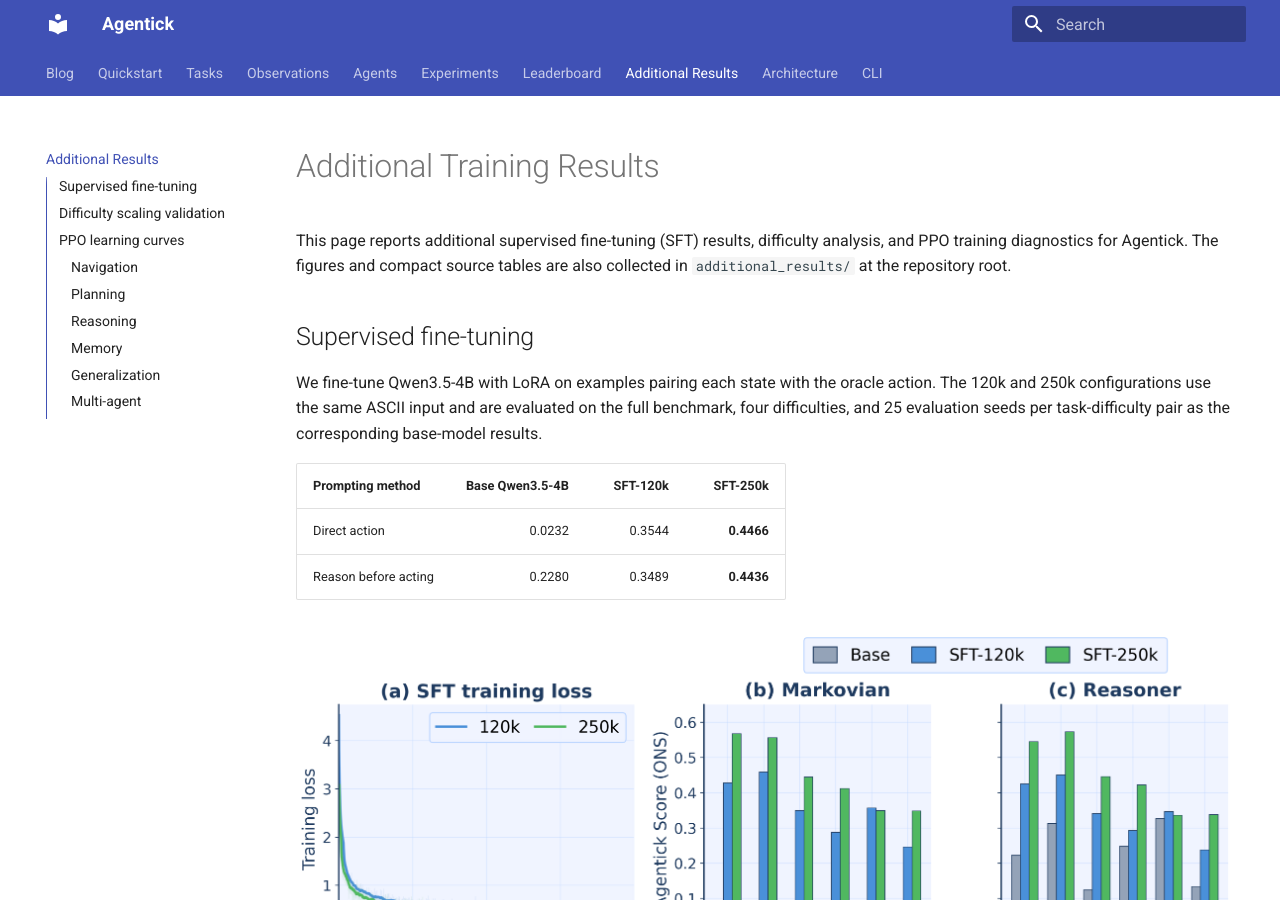
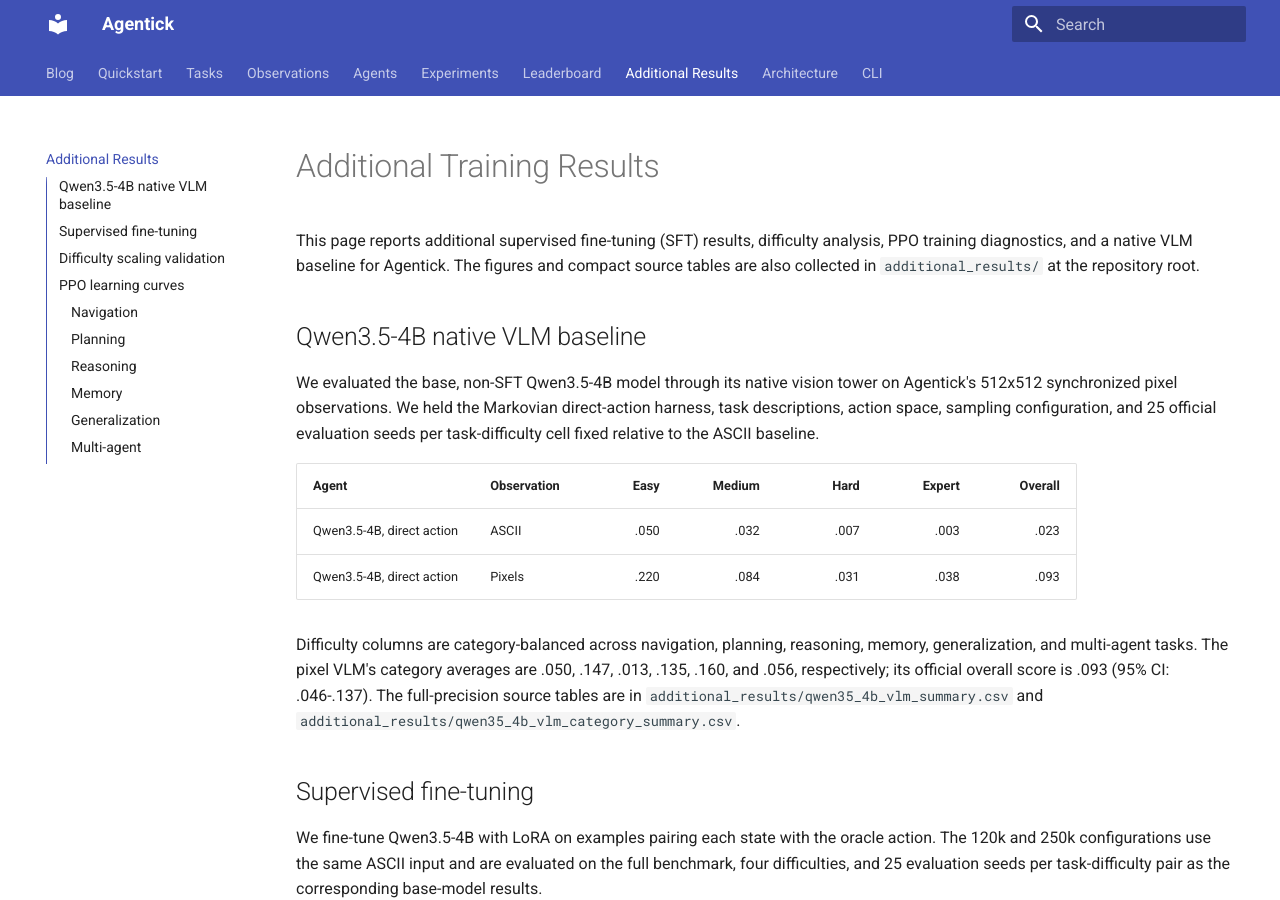
Before and after one commit to anonymousps3/agentick-anon-submission, an MkDocs documentation site: the page built from docs/rebuttal-results.md, in a window 1280 px wide and 900 px high. Built offline with MkDocs 1.6.1 and Material for MkDocs 9.7.7, drawn with Linux system fonts in a browser that asks for light colours.

Commit message:
Add Qwen3.5-4B VLM evaluation results

```diff
--- a/docs/rebuttal-results.md
+++ b/docs/rebuttal-results.md
@@ -1,9 +1,29 @@
 # Additional Training Results
 
 This page reports additional supervised fine-tuning (SFT) results, difficulty
-analysis, and PPO training diagnostics for Agentick. The figures and compact
-source tables are also collected in `additional_results/` at the repository
-root.
+analysis, PPO training diagnostics, and a native VLM baseline for Agentick.
+The figures and compact source tables are also collected in
+`additional_results/` at the repository root.
+
+## Qwen3.5-4B native VLM baseline
+
+We evaluated the base, non-SFT Qwen3.5-4B model through its native vision
+tower on Agentick's 512x512 synchronized pixel observations. We held the
+Markovian direct-action harness, task descriptions, action space, sampling
+configuration, and 25 official evaluation seeds per task-difficulty cell
+fixed relative to the ASCII baseline.
+
+| Agent | Observation | Easy | Medium | Hard | Expert | Overall |
+|---|---|---:|---:|---:|---:|---:|
+| Qwen3.5-4B, direct action | ASCII | .050 | .032 | .007 | .003 | .023 |
+| Qwen3.5-4B, direct action | Pixels | .220 | .084 | .031 | .038 | .093 |
+
+Difficulty columns are category-balanced across navigation, planning,
+reasoning, memory, generalization, and multi-agent tasks. The pixel VLM's
+category averages are .050, .147, .013, .135, .160, and .056, respectively;
+its official overall score is .093 (95% CI: .046-.137). The full-precision
+source tables are in `additional_results/qwen35_4b_vlm_summary.csv` and
+`additional_results/qwen35_4b_vlm_category_summary.csv`.
 
 ## Supervised fine-tuning
 
```
Also changed, not shown: additional_results/README.md (+25 -1 lines), additional_results/qwen35_4b_vlm_summary.md (added, +4 -0 lines), 3 other files.
